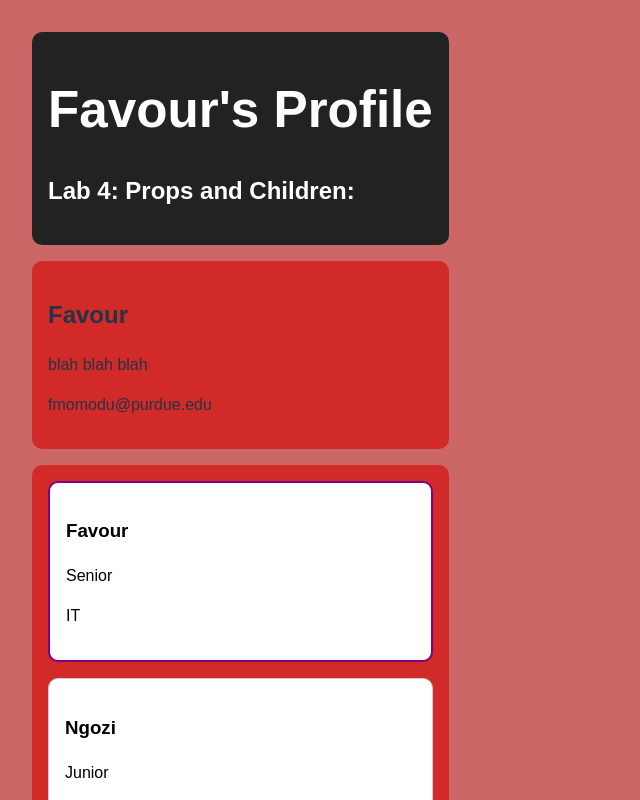
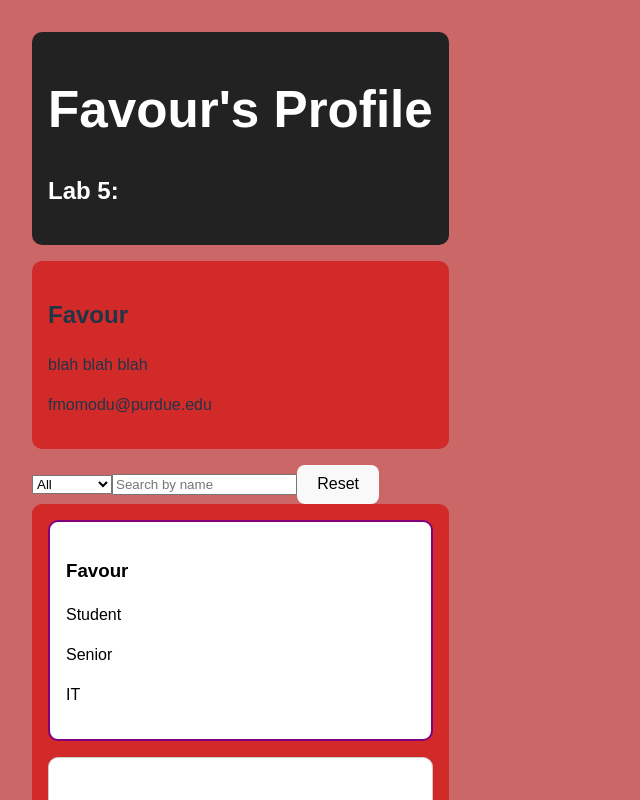
Before and after one commit to fmomodu/profile-app, a React (Vite) app: page / in a window 1280 px wide. Shown: the top 800 px of the page, without its empty margins (0-640 px from the left). Built offline with nearby package versions, Linux system fonts and the light colour scheme.

Commit message:
Lab 5: interactive filtering and search

```diff
--- a/src/App.jsx
+++ b/src/App.jsx
@@ -1,8 +1,9 @@
+import { useState } from 'react'
 import './App.css'
 
 function Header() {
   const title = "Favour's Profile";
-  const subtitle = "Lab 4: Props and Children:";
+  const subtitle = "Lab 5: ";
 
   return ( <header>
    <h1>{title}</h1>
@@ -26,10 +27,18 @@ function Introduction() {
 }
 
 function App() {
+  // <select value={selectedTitle} onChange={(e) => setTitle(e.target.value)}>
+  // <input value={searchName} onChange={(e) => setName(e.target.value)} />
+
+
+  // const [name , setName ]
+  const [selectedTitle, setTitle ] = useState(""); //dropdown
+  const [searchName, setName ] = useState(""); //search
   const cards = [
     {
       id: 1,
       name: "Favour",
+      title: "Student",
       year: "Senior",
       major: "IT",
       isFeatured: true
@@ -37,25 +46,58 @@ function App() {
     {
       id: 2,
       name: "Ngozi",
+      title: "Professor",
       year: "Junior",
       major: "Cybersecurity",
       isFeatured: false
     }
   ]
+
+  const filteredCards = cards.filter((card) => {
+    const matchesTitle =
+    selectedTitle === "" || card.title === selectedTitle;
+
+    const matchesSearch =
+    searchName === "" ||
+    card.name.toLowerCase().includes(searchName.toLowerCase());
+    return matchesTitle && matchesSearch;
+  });
+
+
+
   // array.map((item) => (
-  // <Component prop={item.prop} />
-// ))
-
-// key={card.id}
+  // <Component prop={item.prop} /> ))
   return (
     <div>
       <Header />
       <Introduction />
+      <select value={selectedTitle} onChange={(e) => setTitle(e.target.value)}>
+        <option value="">All</option>
+        <option value= "Student">Student</option>
+        <option value="Professor">Professor</option>
+        <option value="Faculty">Faculty</option>
+        </select>
+
+      <input
+        value={searchName}
+        onChange={(e) => setName(e.target.value)}
+        placeholder="Search by name"
+        />
+
+      <button onClick={() => {
+        setName("");
+        setTitle("");
+      }}>
+        Reset
+        </button>
+
+
       <Section>
-          {cards.map((card) => (
+        {filteredCards.map((card) => (
           <Card
             key={card.id}
             name={card.name}
+            title={card.title}
             year={card.year}
             major={card.major}
             isFeatured={card.isFeatured}
@@ -76,14 +118,14 @@ function Section({ children}) {
 
 
 // function Component({ thing1, thing2 }) {
-// return <p>{thing1}</p>
-// }
-function Card({name, year, major, isFeatured}) {
+// return <p>{thing1}</p> }
+function Card({name,title, year, major, isFeatured}) {
   return (
     // condition ? "if true" : "if false"
     // with {variable}, without is text
     <div className={isFeatured? "card featured" : "card"}>
       <h3>{name}</h3>
+      <p>{title}</p>
       <p>{year}</p>
       <p>{major}</p>
     </div>
```
Lines whose indentation alone changed are shown as unchanged.
